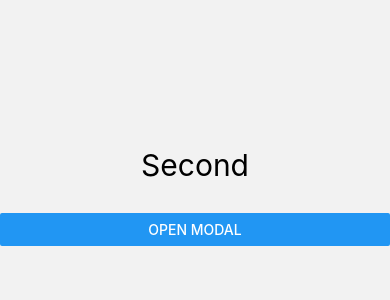
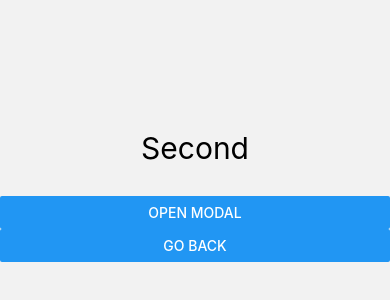
Before and after one commit to bobbydank/react-native-navigation-fun, a React Native app: screen /Second in a window 390 px wide. Shown: the part 226-526 px from the top of the page. Built offline with nearby package versions, Linux system fonts and the light colour scheme.

Commit message:
Added back button

```diff
--- a/screens/Second.js
+++ b/screens/Second.js
@@ -12,6 +12,10 @@ const Second = () => {
       <Button
         onPress={() => navigation.navigate("Modal")}
         title="Open Modal">
+      </Button>
+      <Button
+        onPress={() => navigation.goBack()}
+        title="Go Back">
       </Button>
     </SafeAreaView>
   )
```
